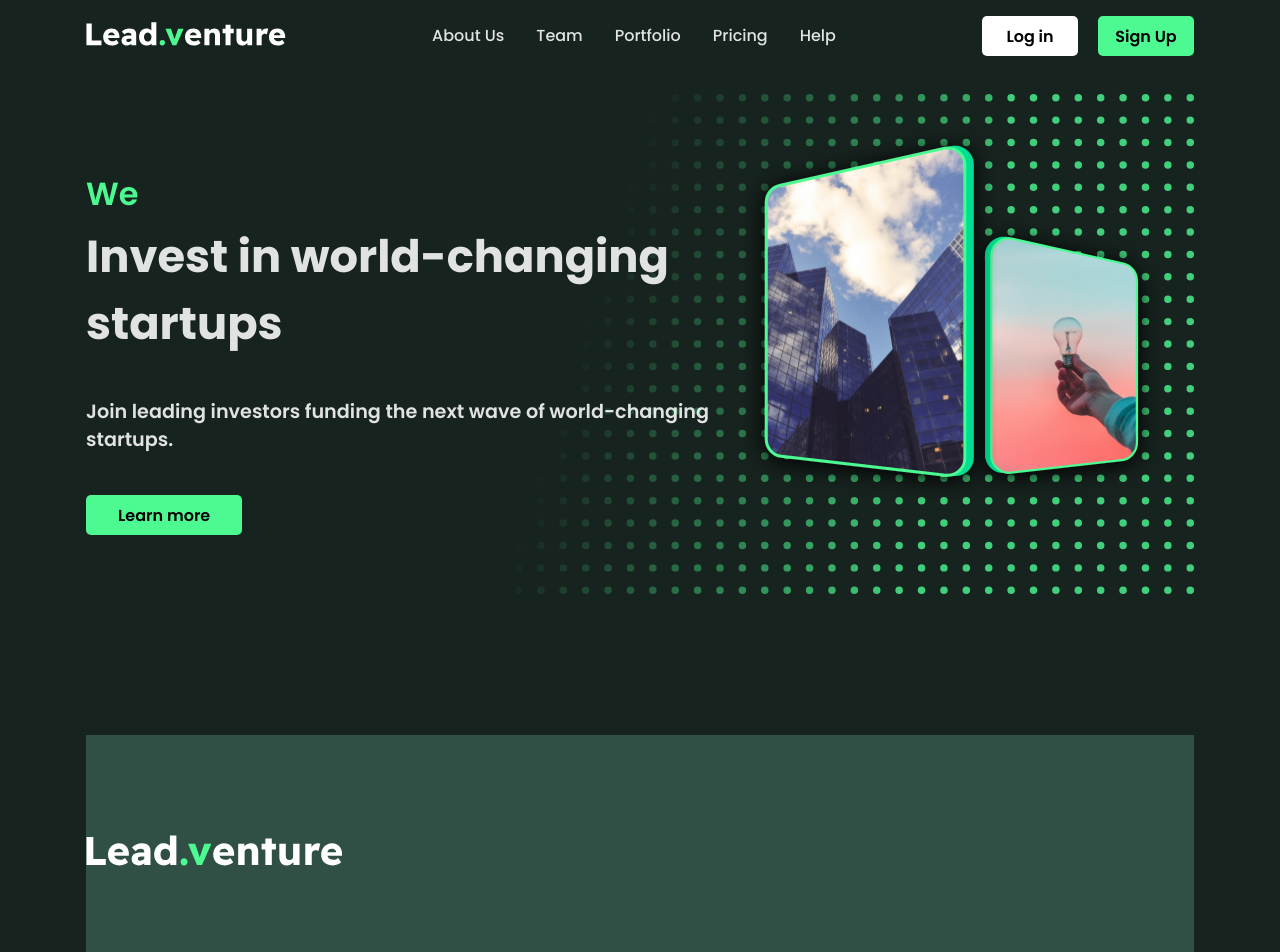
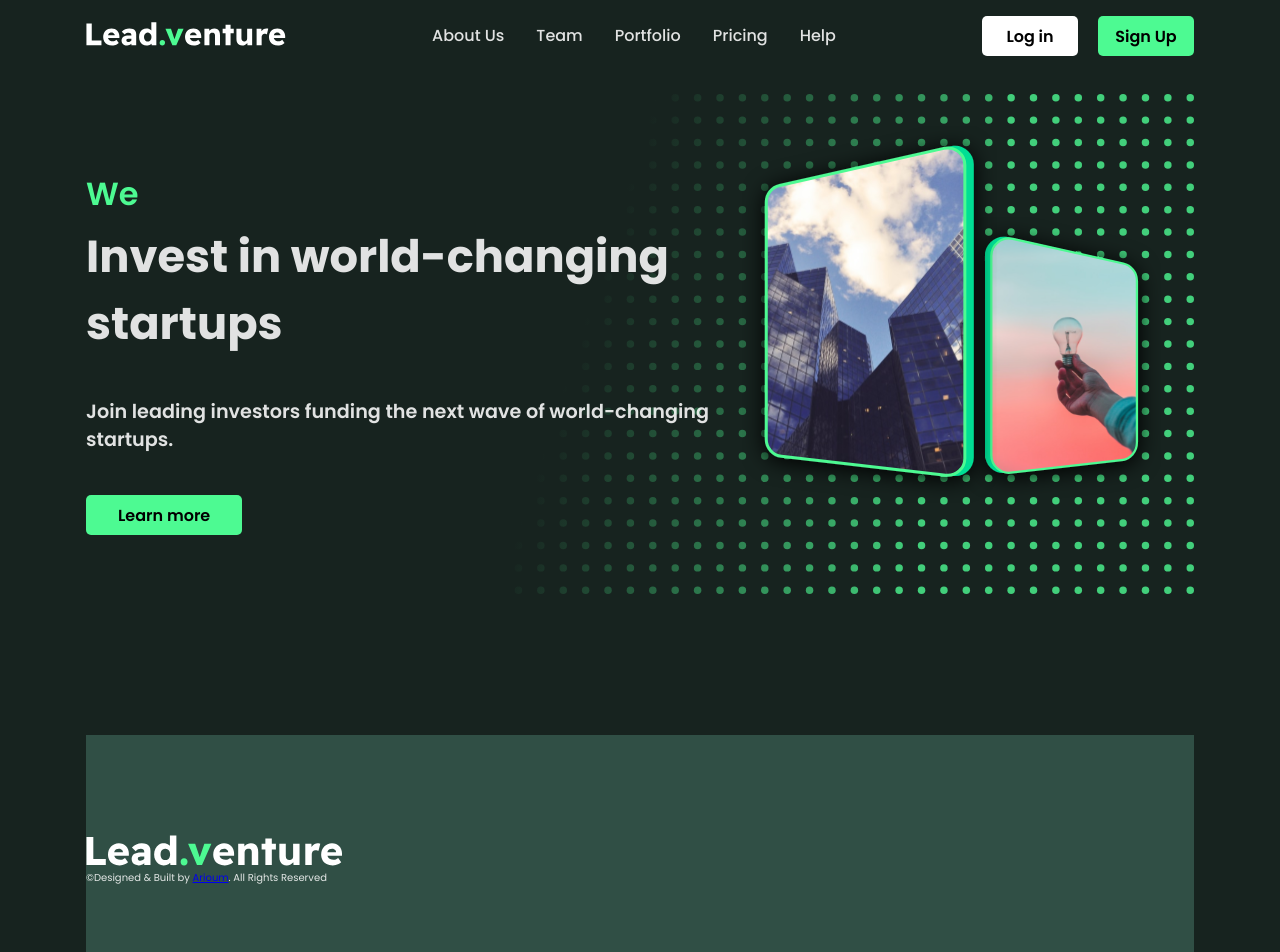
Before and after one commit to Arioum/lead-ventures, a React (Vite) app: page / in a window 1280 px wide. Shown: the top 952 px of the page. Built offline with nearby package versions, Linux system fonts and the light colour scheme.

Commit message:
added copyright label

```diff
--- a/src/layout/Footer/Footer.jsx
+++ b/src/layout/Footer/Footer.jsx
@@ -13,6 +13,9 @@ const Footer = () => {
 
         </div>
       </div>
+      <div className={classes.footer__copyright}>
+        ©Designed & Built by <a href="https://github.com/Arioum" target='_blank'>Arioum</a>. All Rights Reserved
+      </div>
     </footer>
   )
 }
```
